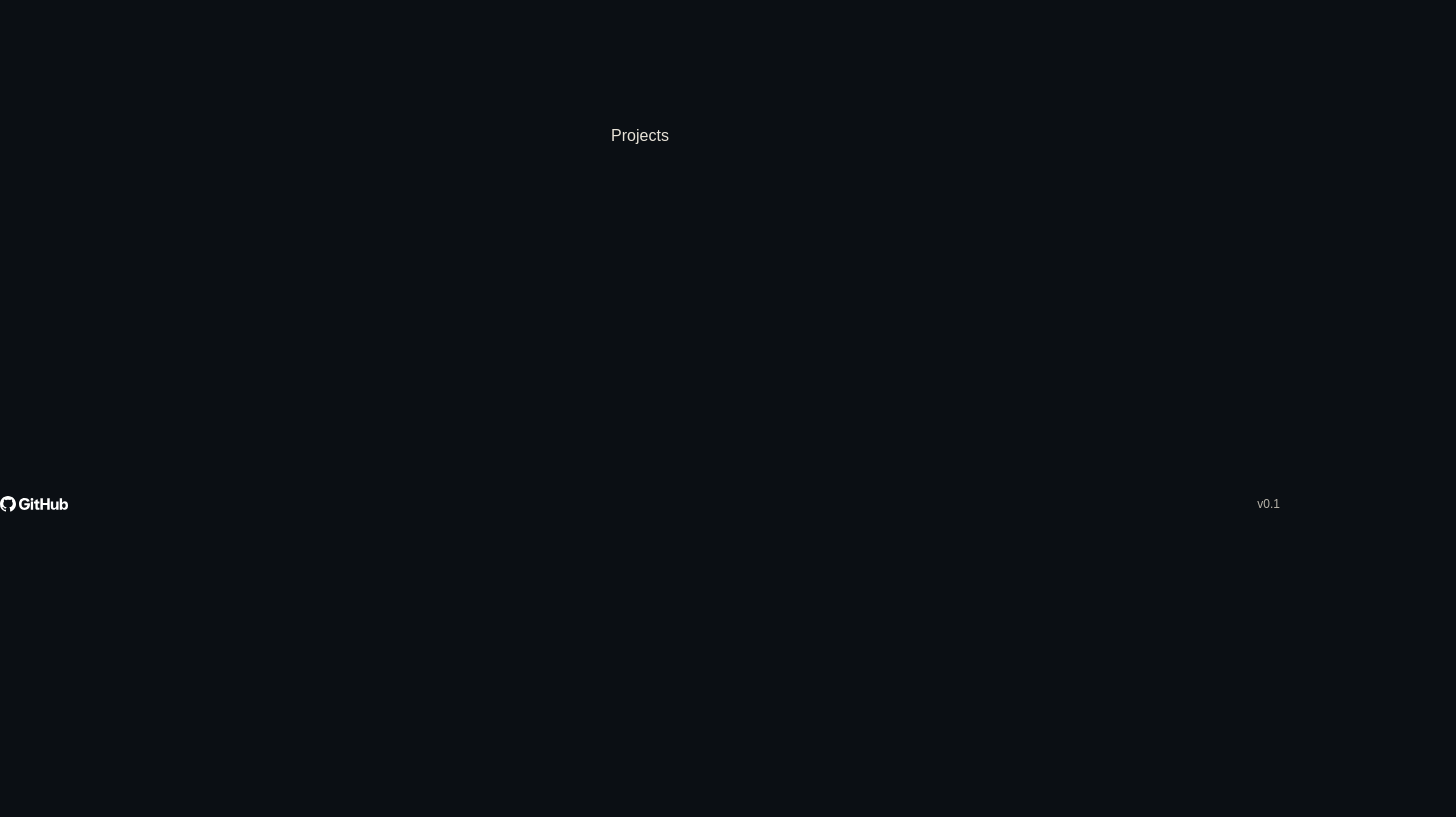
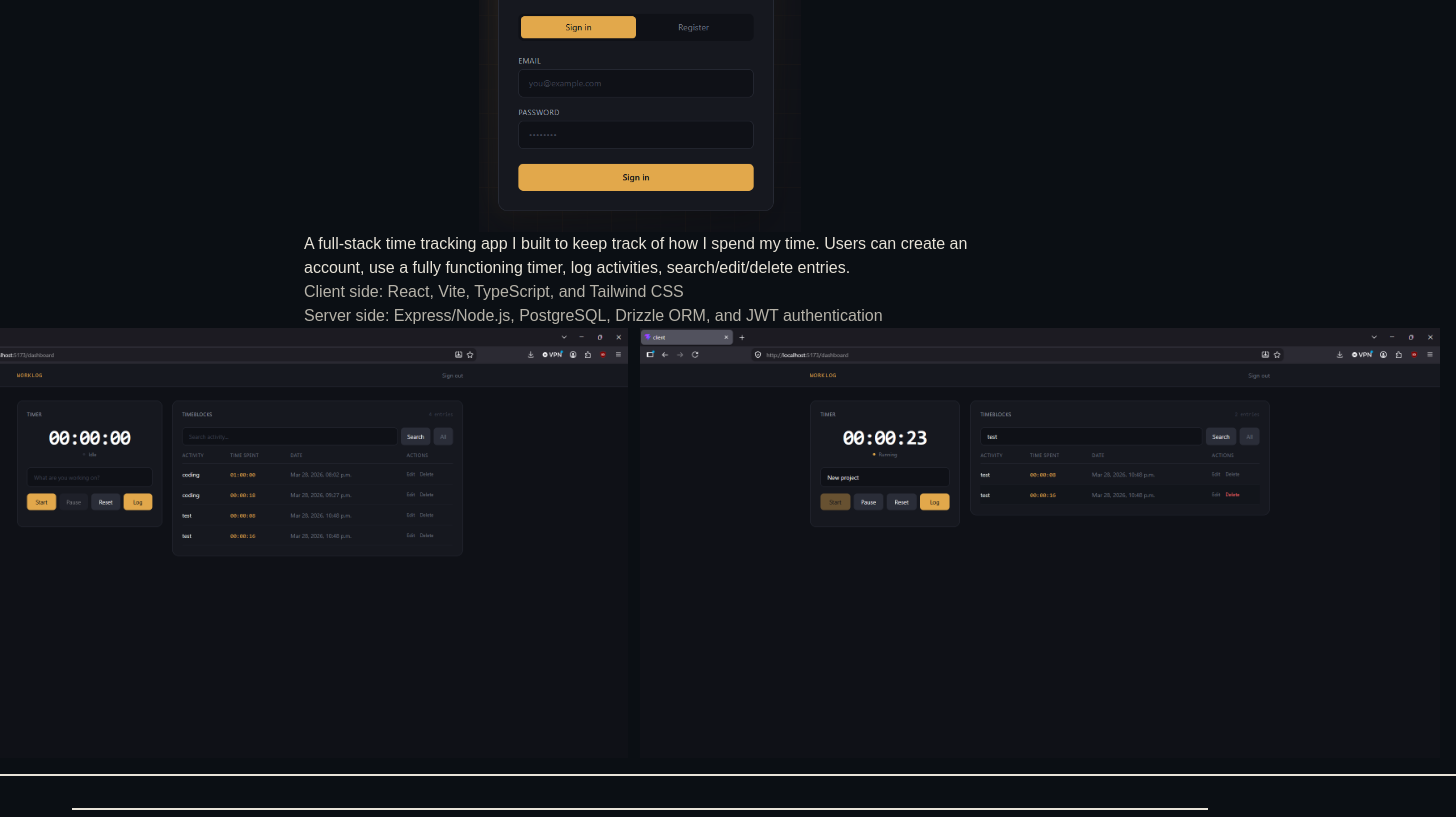
Before and after one commit to Jeffmac95/game-lab, a React (Vite) app in the folder game-lab/: page /projects in a window 1280 px wide. Shown: the part 280-1097 px from the top of the page, 1456 px wide, since content can reach past the window. Before the commit the page ends 800 px from the top, so only its background shows below. Built offline with nearby package versions, Linux system fonts and the light colour scheme; a web font is replaced by a local one.

Commit message:
added project pics and descriptions

```diff
--- a/game-lab/src/pages/Projects.jsx
+++ b/game-lab/src/pages/Projects.jsx
@@ -1,8 +1,113 @@
 function Projects() {
     return (
-        <main>
-            <h1>Projects</h1>
-        </main>
+        <div className="flex flex-col justify-center items-center">
+            <h1 className="border-b-2 text-3xl">Projects</h1>
+
+            <div className="flex flex-col justify-center items-center mt-8 p-4 border-t-2 border-b-2">
+                <h2 className="text-xl">Worklog System</h2>
+                <img src="/worklog/auth-page.png"
+                alt="Log in page"
+                className="max-w-85 max-h-85"
+                />
+                <p className="max-w-2xl">
+                    A full-stack time tracking app I built to keep track of how I spend my time. Users can create an account, use a fully functioning timer, log activities, search/edit/delete entries.
+                    <br/>
+                    <span className="text-muted">Client side: React, Vite, TypeScript, and Tailwind CSS</span>
+                    <br />
+                    <span className="text-muted">Server side: Express/Node.js, PostgreSQL, Drizzle ORM, and JWT authentication</span>
+                </p>
+                <div className="flex">
+                    <img src="/worklog/dashboard.png"
+                    alt="Dashboard"
+                    className="max-w-200 max-h-175 px-3"
+                    />
+                    <img src="/worklog/running.png"
+                    alt="Components running"
+                    className="max-w-200 max-h-175"
+                    />
+                </div>
+
+            </div>
+
+            <div className="flex flex-col justify-center items-center mt-8 p-4 border-t-2 border-b-2">
+                <h2 className="text-xl">Milky Way Defender</h2>
+                <img src="/milkywaydefender/shooting.png"
+                alt="Rocket shooting"
+                className="max-w-120 max-h-120"
+                />
+                <p className="max-w-2xl">
+                    A 2D arcade-style space shooter. Defend against incoming asteroids with the difficulty increasing over time. Includes score and accuracy tracking, sound effects, music, and particle effects for collision.
+                    <br />
+                    <span className="text-muted">Tech: Java 21, LibGDX 1.12.1, LWJGL3, and Gradle</span>
+                </p>
+                <div className="flex">
+                    <img src="/milkywaydefender/animations.png"
+                    alt="Moving rocket"
+                    className="max-w-200 max-h-175 px-3"
+                    />
+                    <img src="/milkywaydefender/particles.png"
+                    alt="Particle from bullet-rock collision"
+                    className="max-w-200 max-h-175"
+                    />
+                </div>
+            </div>
+
+            <div className="flex flex-col justify-center items-center mt-8 p-4 border-t-2 border-b-2">
+                <h2 className="text-xl">Pixcraft</h2>
+                <img src="/pixcraft/hi.png"
+                alt="Smiley face saying hi"
+                className="max-w-150 max-h-150"
+                />
+                <p className="max-w-2xl">
+                    A 2D pixel art editor I built to make drawing pixel art for games convenient. Includes resizable canvas, multiple layers, drawing and shape/line tool, canvas transformation(flip, rotate), image import/export, undo functionality, color picker, and pallete of previously used colors to pick from.
+                    <br />
+                    <span className="text-muted">Tech: C++, Raylib, Raygui, and CMake</span>
+                </p>
+                <div className="flex">
+                    <img src="/pixcraft/layering1.png"
+                    alt="Showing layering of canvas'"
+                    className="max-w-180 max-h-160 px-3"
+                    />
+                    <img src="/pixcraft/layering2.png"
+                    alt="Different layer selected"
+                    className="max-w-180 max-h-160"
+                    />
+                </div>
+            </div>
+
+            <div className="flex flex-col justify-center items-center mt-8 p-4 border-t-2 border-b-2">
+                <h2 className="text-xl">Tincan</h2>
+                <img src="/tincan/initjoin.png"
+                alt="User joined room text"
+                className="max-w-150 max-h-150"
+                />
+                <p className="max-w-2xl">
+                    A real time chat app in the terminal. Includes multiple client support, multi-threaded server, chatrooms, colored text, and simple command protocol.
+                    <br />
+                    <span className="text-muted">Tech: Java 21, TCP Sockets</span>
+                </p>
+                <div className="flex">
+                    <img src="/tincan/initjoin3.png"
+                    alt="Multiple users join server"
+                    className="max-w-175 max-h-175 px-3"
+                    />
+                    <img src="/tincan/createroom.png"
+                    alt="Creating a room"
+                    className="max-w-175 max-h-175"
+                    />
+                </div>
+                <div className="flex">
+                    <img src="/tincan/initjoin2.png"
+                    alt="Other user joins server"
+                    className="max-w-175 max-h-175 px-3"
+                    />
+                    <img src="/tincan/chatworking.png"
+                    alt="Two users chatting"
+                    className="max-w-175 max-h-175"
+                    />
+                </div>
+            </div>
+        </div>
     )
 }
 
```
